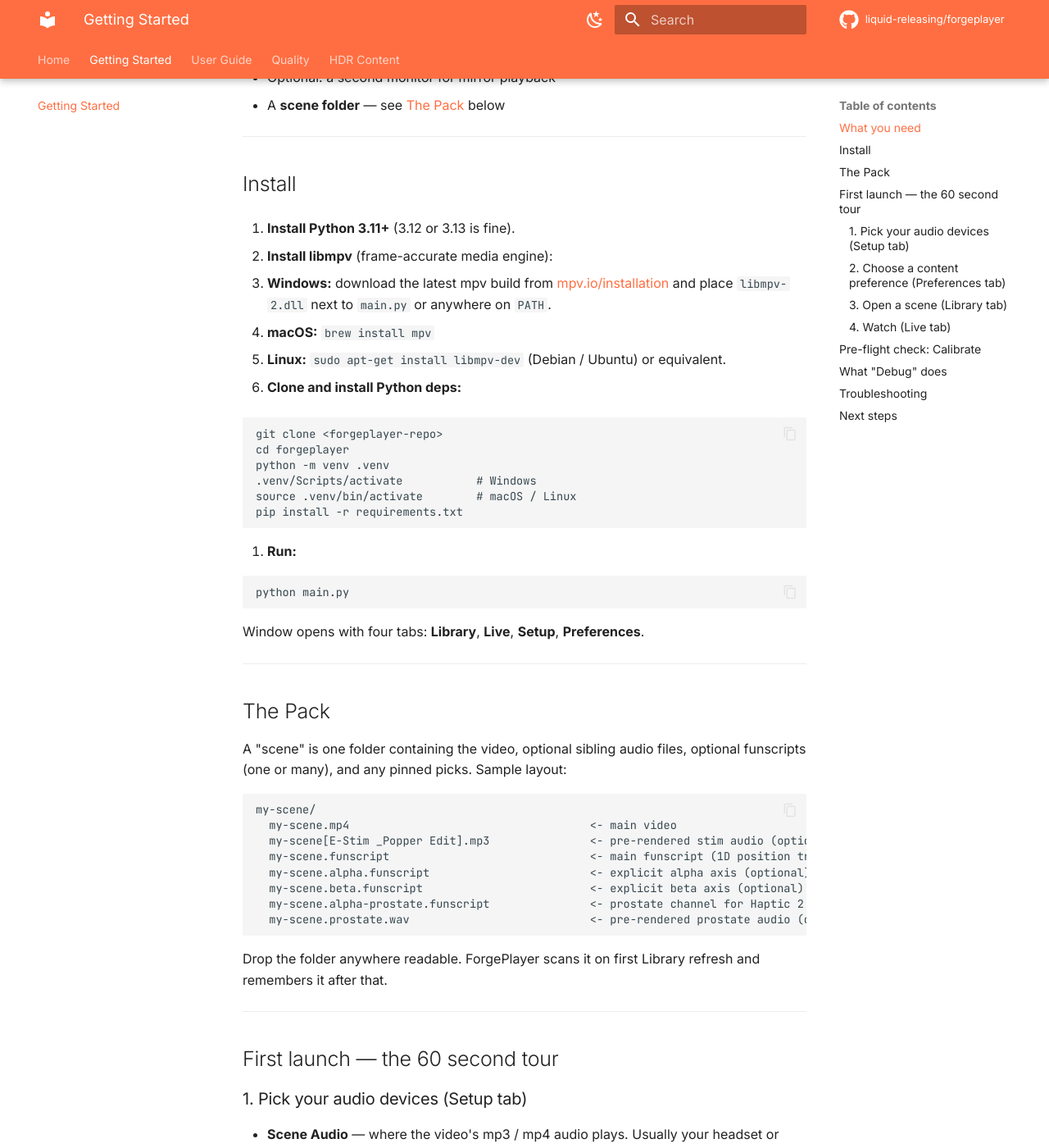
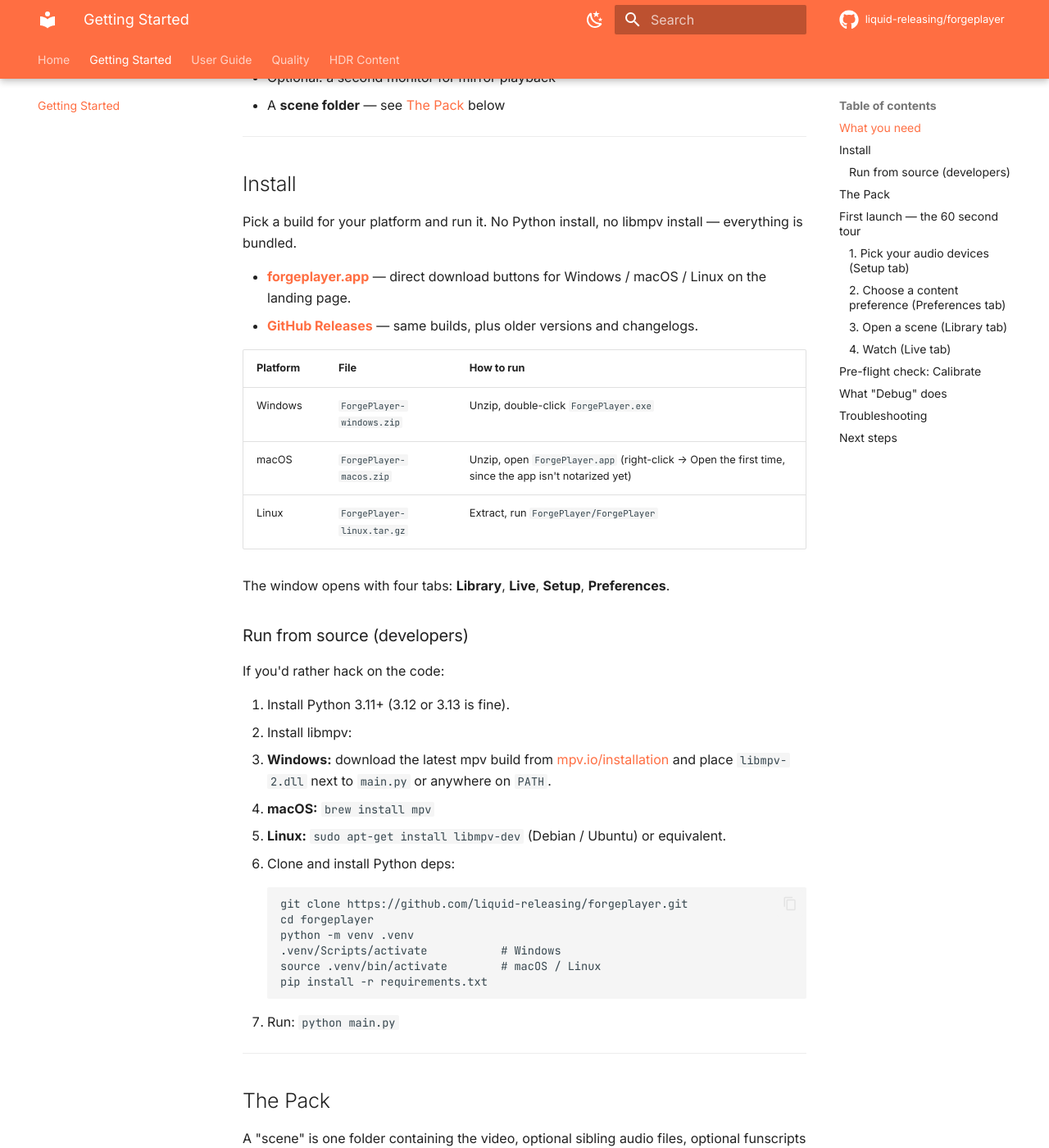
Before and after one commit to liquid-releasing/forgeplayer, an MkDocs documentation site: the page built from docs/getting-started.md, in a window 1280 px wide and 1400 px high, scrolled down 517 px. Shown: the whole window at 82% size. Built offline with MkDocs 1.6.1 and Material for MkDocs 9.7.7, drawn with Linux system fonts in a browser that asks for light colours; comment, search, counter and statistics services are not loaded.

Commit message:
docs(getting-started): lead with download links, demote source build
Most readers want the binary, not the venv path. Install section now
points at forgeplayer.app + GitHub Releases first, with the per-platform
file table; the clone-and-pip flow stays under "Run from source
(developers)".

Co-Authored-By: Claude Opus 4.7 (1M context) <noreply@anthropic.com>

````diff
--- a/docs/getting-started.md
+++ b/docs/getting-started.md
@@ -23,36 +23,45 @@ separately and want everything on one timeline, this is the path.
 
 ## Install
 
-1. **Install Python 3.11+** (3.12 or 3.13 is fine).
+Pick a build for your platform and run it. No Python install, no libmpv
+install — everything is bundled.
 
-2. **Install libmpv** (frame-accurate media engine):
+- **[forgeplayer.app](https://forgeplayer.app/)** — direct download buttons
+  for Windows / macOS / Linux on the landing page.
+- **[GitHub Releases](https://github.com/liquid-releasing/forgeplayer-releases/releases/latest)** —
+  same builds, plus older versions and changelogs.
 
+| Platform | File | How to run |
+|---|---|---|
+| Windows | `ForgePlayer-windows.zip` | Unzip, double-click `ForgePlayer.exe` |
+| macOS | `ForgePlayer-macos.zip` | Unzip, open `ForgePlayer.app` (right-click → Open the first time, since the app isn't notarized yet) |
+| Linux | `ForgePlayer-linux.tar.gz` | Extract, run `ForgePlayer/ForgePlayer` |
+
+The window opens with four tabs: **Library**, **Live**, **Setup**,
+**Preferences**.
+
+### Run from source (developers)
+
+If you'd rather hack on the code:
+
+1. Install Python 3.11+ (3.12 or 3.13 is fine).
+2. Install libmpv:
    - **Windows:** download the latest mpv build from
      [mpv.io/installation](https://mpv.io/installation/) and place
      `libmpv-2.dll` next to `main.py` or anywhere on `PATH`.
    - **macOS:** `brew install mpv`
    - **Linux:** `sudo apt-get install libmpv-dev` (Debian / Ubuntu) or
      equivalent.
-
-3. **Clone and install Python deps:**
-
+3. Clone and install Python deps:
    ```
-   git clone <forgeplayer-repo>
+   git clone https://github.com/liquid-releasing/forgeplayer.git
    cd forgeplayer
    python -m venv .venv
    .venv/Scripts/activate           # Windows
    source .venv/bin/activate        # macOS / Linux
    pip install -r requirements.txt
    ```
-
-4. **Run:**
-
-   ```
-   python main.py
-   ```
-
-   Window opens with four tabs: **Library**, **Live**, **Setup**,
-   **Preferences**.
+4. Run: `python main.py`
 
 ---
 
````
